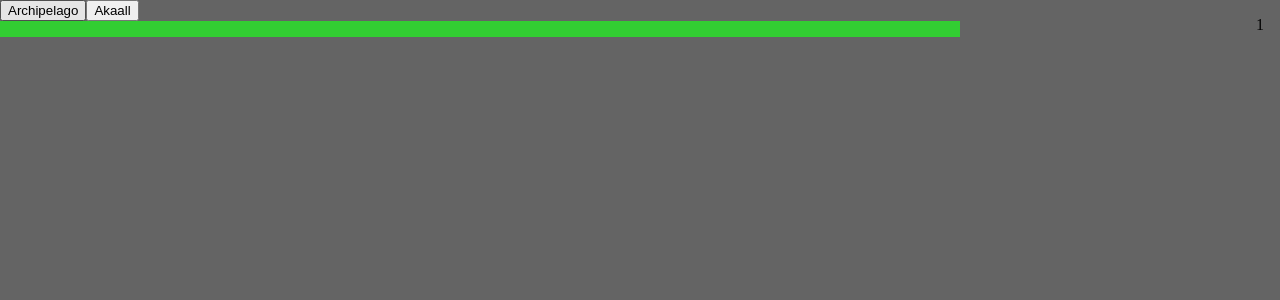
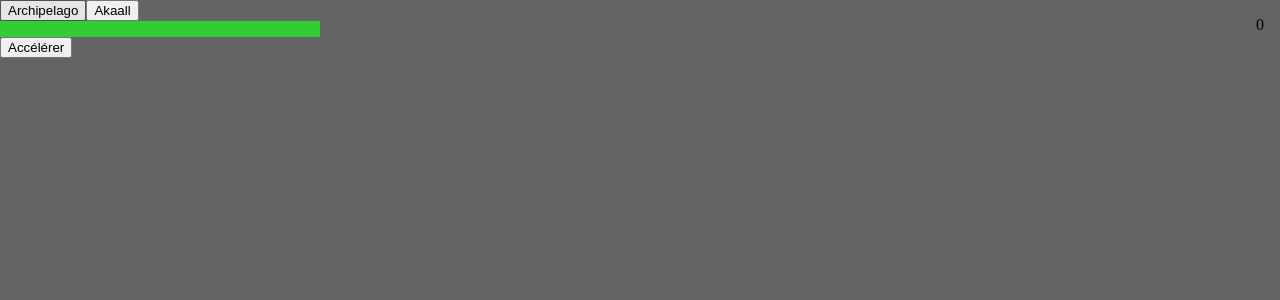
Before and after one commit to AkaCy/archipelagoDemon, an Angular app: page / in a window 1280 px wide. Shown: the top 300 px of the page. Built offline with nearby package versions, Linux system fonts and the light colour scheme.

Commit message:
FEAT : accélération se garde en mémoire entre les différents onglets

```diff
--- a/src/app/akaall/akaall.html
+++ b/src/app/akaall/akaall.html
@@ -1,2 +1,5 @@
-<div class="barre-chargement" (animationiteration)="terminerCycle()">
+<div class="barre-chargement" [style.animation-duration]="duree() + 's'" (animationiteration)="terminerCycle()">
 </div>
+<button type="button" (click)="accelerer()">
+    Accélérer
+</button>
--- a/src/app/akaall/akaall.ts
+++ b/src/app/akaall/akaall.ts
@@ -1,4 +1,4 @@
-import { Component, inject } from '@angular/core';
+import { Component, inject, signal } from '@angular/core';
 import { CheckService } from '../check/check.service';
 
 @Component({
@@ -9,8 +9,13 @@ import { CheckService } from '../check/check.service';
 })
 export class Akaall {
   readonly checkService = inject(CheckService);
+  readonly duree = this.checkService.dureeAkaall;
 
   terminerCycle() {
     this.checkService.incrementer(1);
   }
+
+  accelerer() {
+    this.checkService.accelererAkaall()
+  }
 }
--- a/src/app/check/check.service.ts
+++ b/src/app/check/check.service.ts
@@ -4,9 +4,17 @@ import { Injectable, signal } from '@angular/core';
   providedIn: 'root'
 })
 export class CheckService {
-  totalChecks = signal(0);
+  totalChecks = signal(0); //valeur de base des checks
+  dureeAkaall = signal(4); //valeur de base de la barre d'akaall
 
   incrementer(valeur: number) {
     this.totalChecks.update(total => total + valeur);
   }
+
+  accelererAkaall() {
+    if (this.dureeAkaall() > 1) {
+      this.dureeAkaall.set(this.dureeAkaall() - 1);
+    }
+
+  }
 }
```
Also changed, not shown: 1 other file (tests, documents, lock files or other folders).
